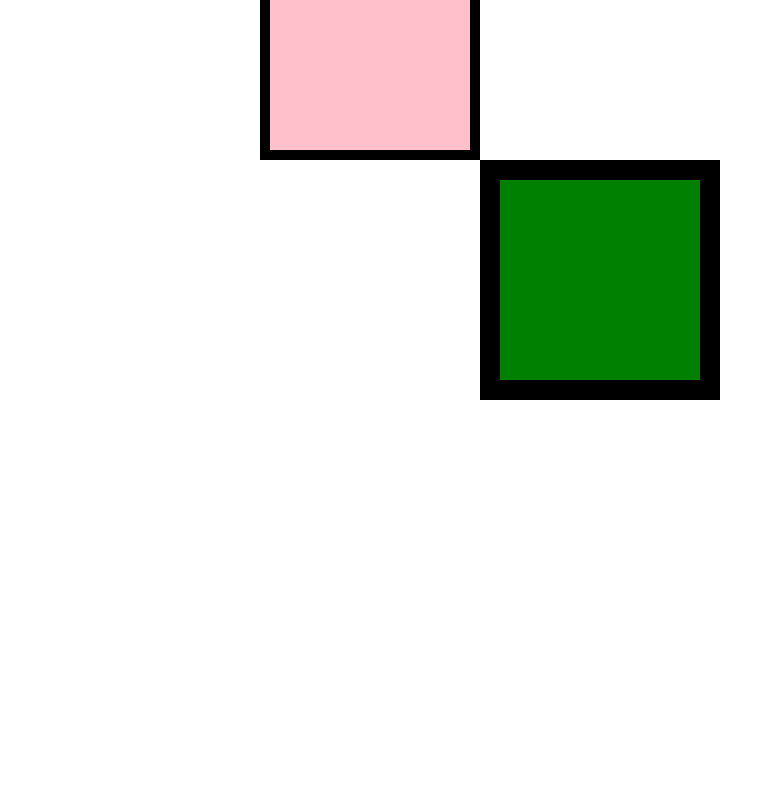
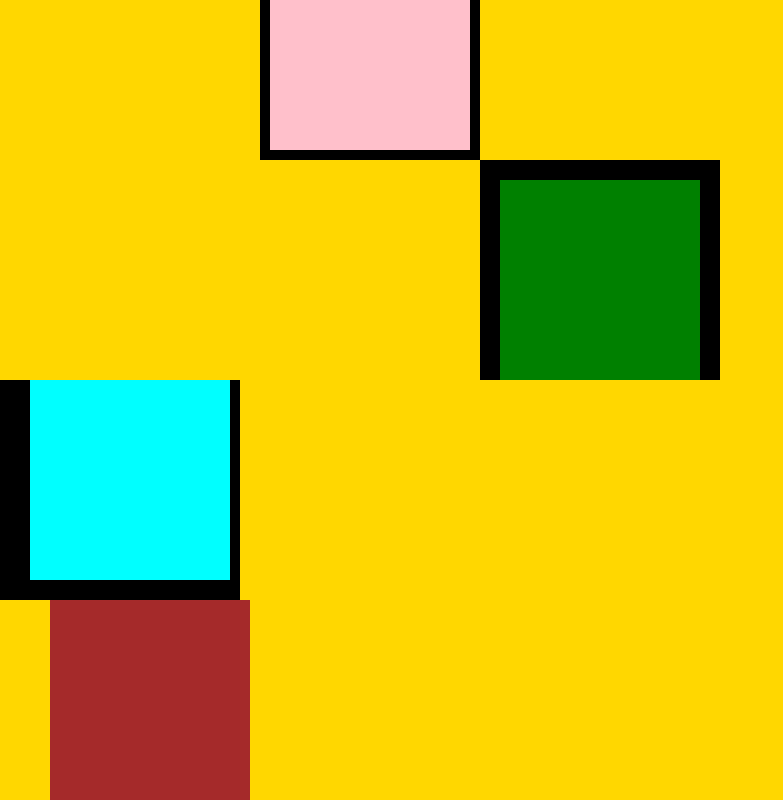
Before and after one commit to Angel-Banks/CSS-fAVICON-N-DIVS, a plain HTML site: page index.html in a window 1280 px wide. Shown: the part 320-1120 px from the top of the page, without its empty margins (0-783 px from the left). Before the commit the page ends 800 px from the top, so only its background shows below. Drawn offline with Linux system fonts and the light colour scheme.

```diff
--- a/index.html
+++ b/index.html
@@ -23,6 +23,13 @@
 
 </div>
 
+<div class="lastcontainer">
+
+</div>
+<div class="beyondcontainer">
+
+</div>
+
   <body>
 
   </body>
--- a/style.css
+++ b/style.css
@@ -5,6 +5,7 @@
   /* height: 300px; */
   body {
     margin: 0;
+    background-color: gold;
 
   }
 
@@ -43,4 +44,28 @@ height: 200px;
   background-color: green;
   margin-left: 480px;
   border: solid 20px;
+  border-bottom: 0;
 }
+
+.lastcontainer {
+  background-color: aqua;
+  height: 200px;
+  width: 200px;
+
+  border:solid;
+  border-width:0 10px 20px 30px;
+  /* or use border width: 50px to take effect on all sides i.e equal */
+  /* you have to specify the border:solid before using
+  border width. If not, it won't take effect */
+}
+
+.beyondcontainer{
+  height: 200px;
+    width: 200px;
+    /* the width of 100% fills up the entire width of the viewport of the user's device */
+    background-color: brown;
+    position: relative;
+    left: 50px;
+
+
+}
```
